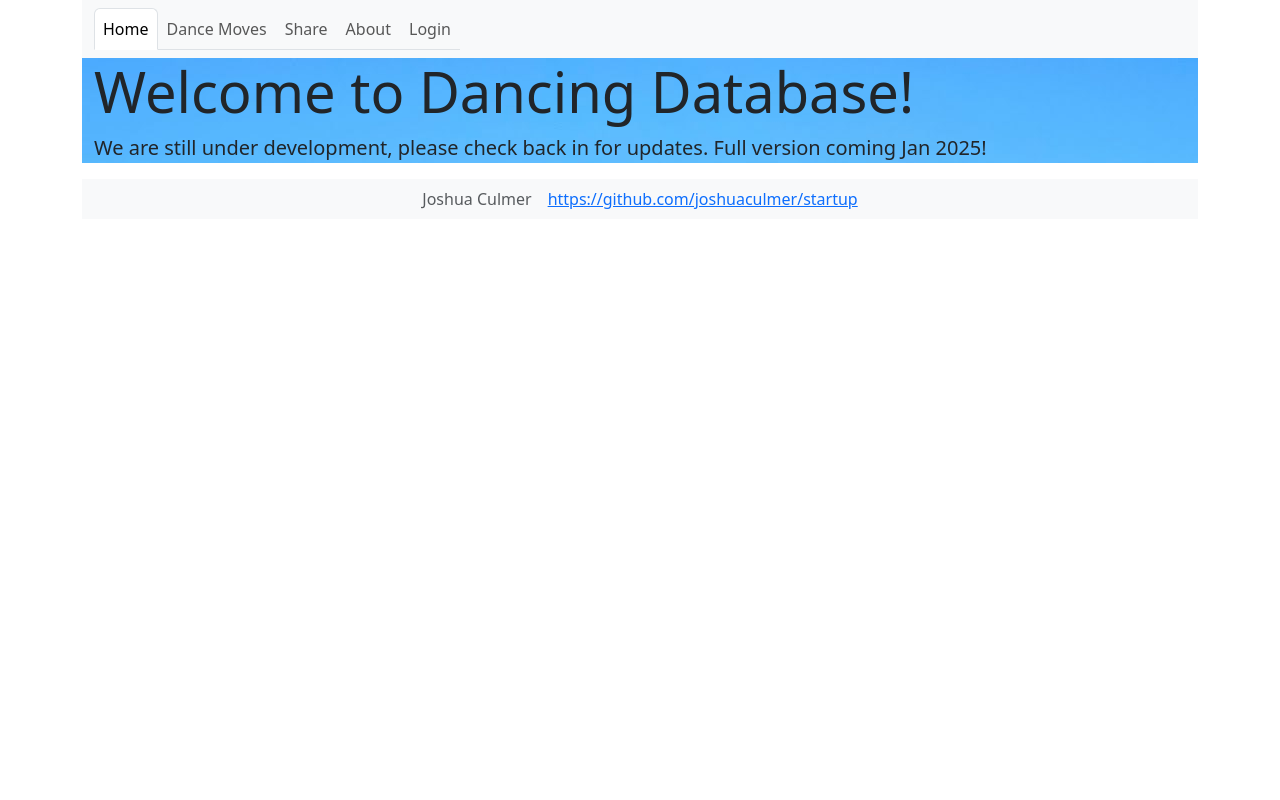
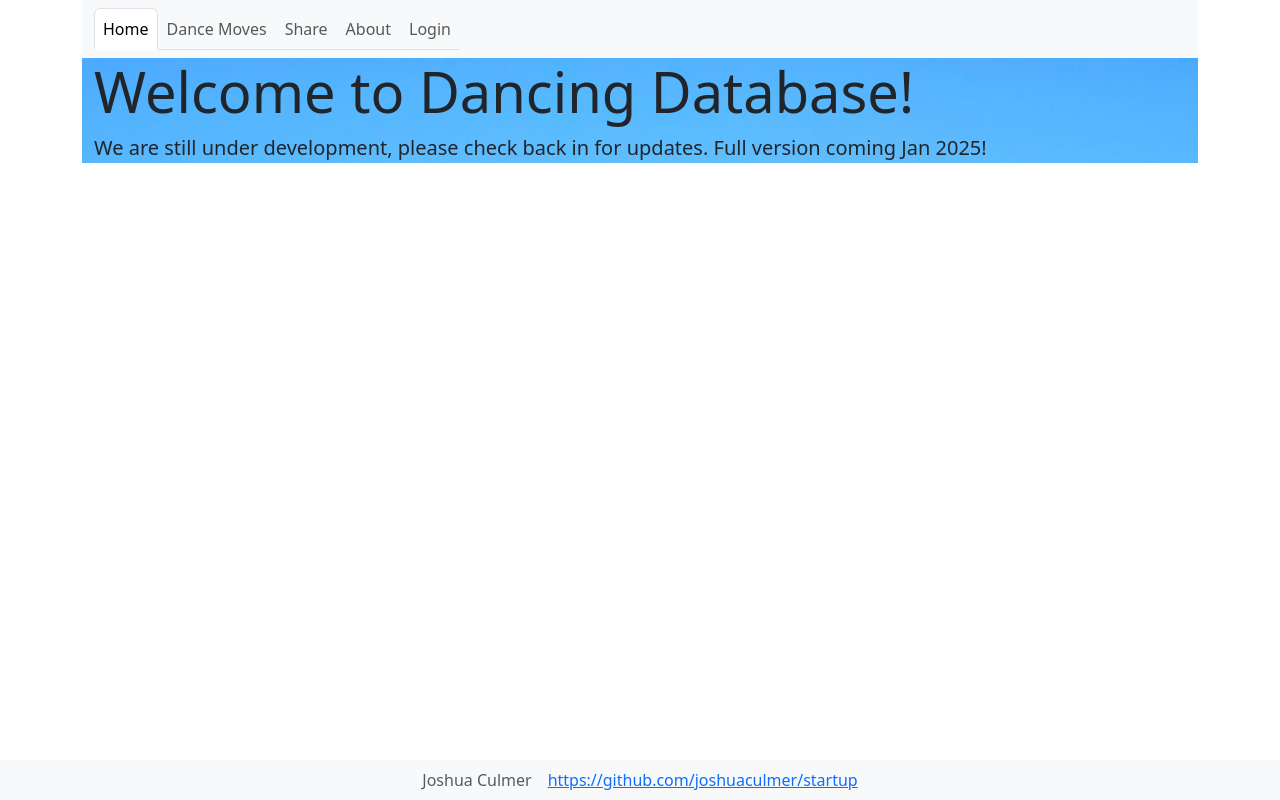
Before and after one commit to joshuaculmer/startup, a React (Vite) app: page / in a window 1280 px wide. Built offline with nearby package versions, Linux system fonts and the light colour scheme.

Commit message:
Fixing misc. CSS errors

```diff
--- a/src/app.css
+++ b/src/app.css
@@ -6,4 +6,5 @@ body {
 
 .main {
     flex: 1 1 auto;
+    height: 100vh;
 }
--- a/src/app.jsx
+++ b/src/app.jsx
@@ -62,8 +62,8 @@ function App() {
                     </nav>
                 </header>
 
+
                 <Routes>
-
                     <Route path='/' element={<Welcome />} exact />
                     <Route path='/DanceMoves' element={<DanceMoves />} />
                     <Route path='/MyMoves' element={<MyMoves />} />
@@ -82,8 +82,7 @@ function App() {
                     <Route path='*' element={<NotFound />} />
 
                 </Routes>
-
-                <footer>
+                <footer className="fixed-bottom">
                     <nav className="navbar bg-light">
                         <div className="container-fluid justify-content-center text-muted">
                             <div className="nav-item px-2">Joshua Culmer</div>
```
